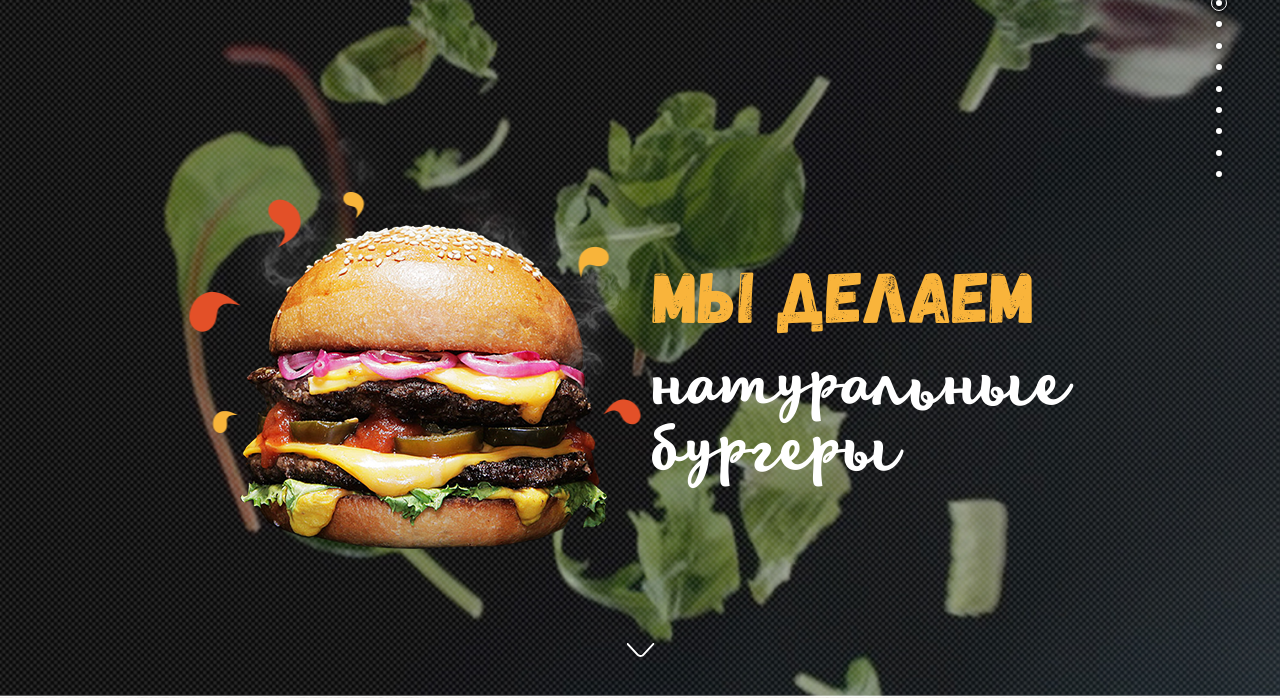
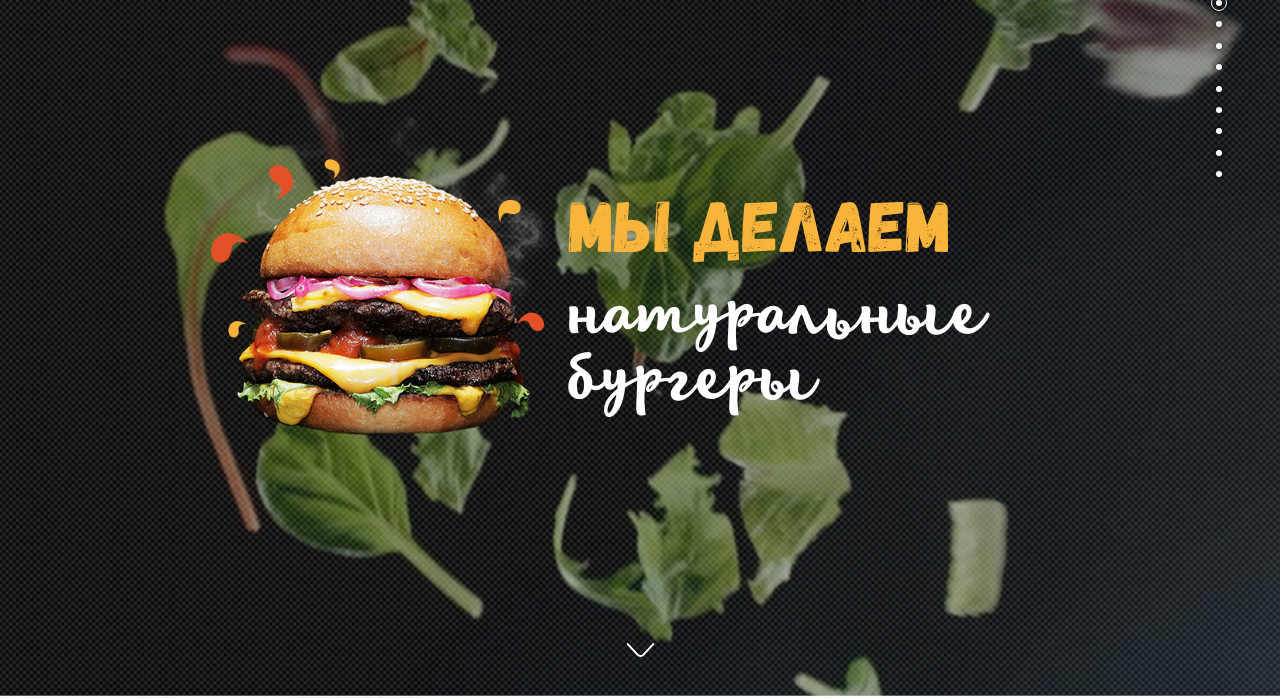
Before and after one commit to Azmi4/Azmi4.github.io, a plain HTML site: page index.html in a window 1280 px wide. Shown: the part 103-801 px from the top of the page. Drawn offline with Linux system fonts and the light colour scheme.

Commit message:
исправлены ошибки

```diff
--- a/css/_misc/layout.scss
+++ b/css/_misc/layout.scss
@@ -43,9 +43,14 @@ table {
   border-spacing: 0;
 }
 
+img {
+  max-width: 100%;
+}
+
 ul {
   padding: 0;
   margin: 0;
+
   li {
     list-style: none;
   }
--- a/css/blocks/best.scss
+++ b/css/blocks/best.scss
@@ -24,6 +24,7 @@
 
 .best__desc {
     margin-top: 20px;
+
     &_three {
         margin-top: 30px;
     }
--- a/css/blocks/hero.scss
+++ b/css/blocks/hero.scss
@@ -11,11 +11,11 @@
     display: flex;
     align-items: center;
     margin-left: 54px;
-    flex: 8;
+    flex: .8;
 }
 
 .hero__content-pic {
-    max-width: 100%;
+    max-width: 120%;
     position: relative;
 }
 
--- a/css/blocks/reviews.scss
+++ b/css/blocks/reviews.scss
@@ -8,6 +8,7 @@
     width: 25%;
     height: 50%;
     position: relative;
+
     &:hover {
         .reviews__hover {
             opacity: 1;
```
Also changed, not shown: css/main.css.
